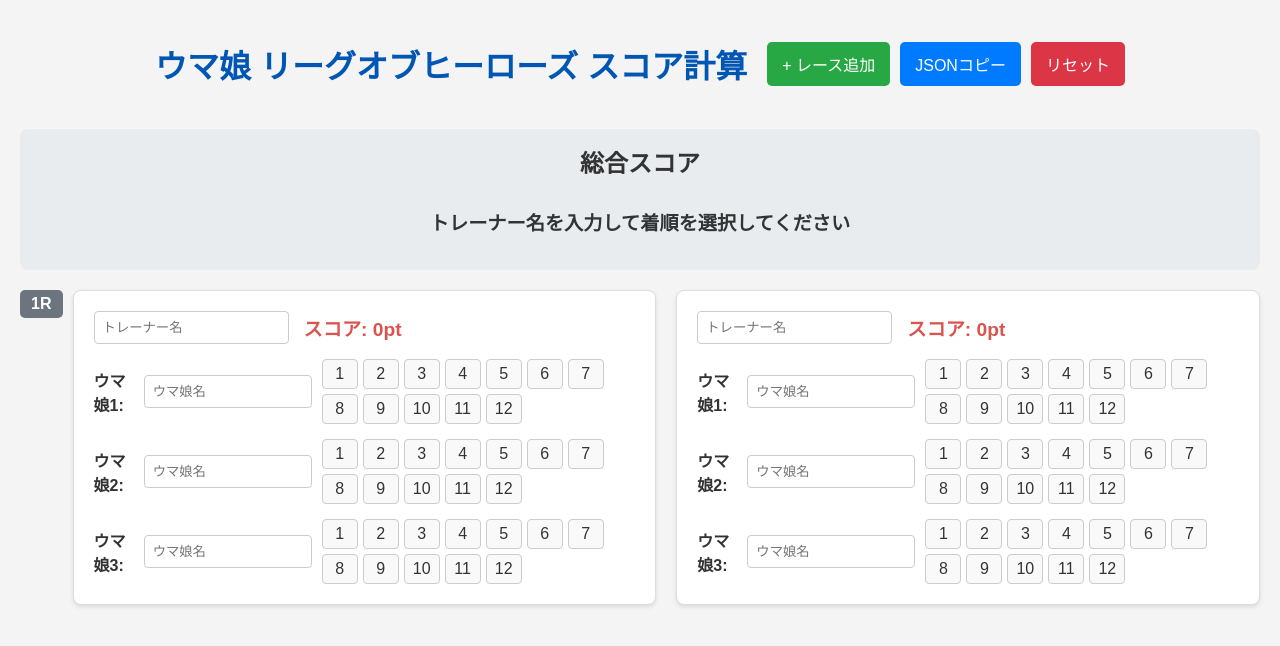
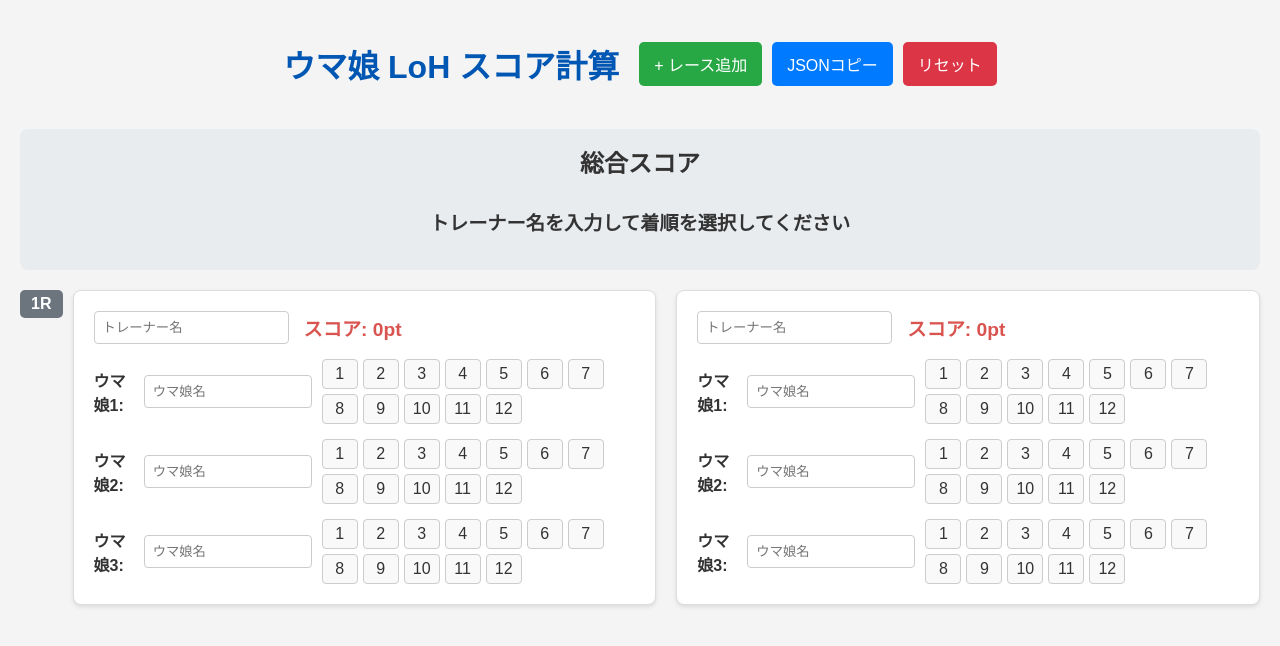
Before and after one commit to wizaman/loh-scoreboard, a plain HTML site: page docs/index.html in a window 1280 px wide. Drawn offline with Linux system fonts and the light colour scheme.

Commit message:
タイトル短く

```diff
--- a/docs/index.html
+++ b/docs/index.html
@@ -8,7 +8,7 @@
 </head>
 <body>
         <div class="header-container">
-        <h1>ウマ娘 リーグオブヒーローズ スコア計算</h1>
+        <h1>ウマ娘 LoH スコア計算</h1>
         <div class="header-buttons">
             <button id="add-race-btn">+ レース追加</button>
             <button id="copy-json-btn">JSONコピー</button>
```
